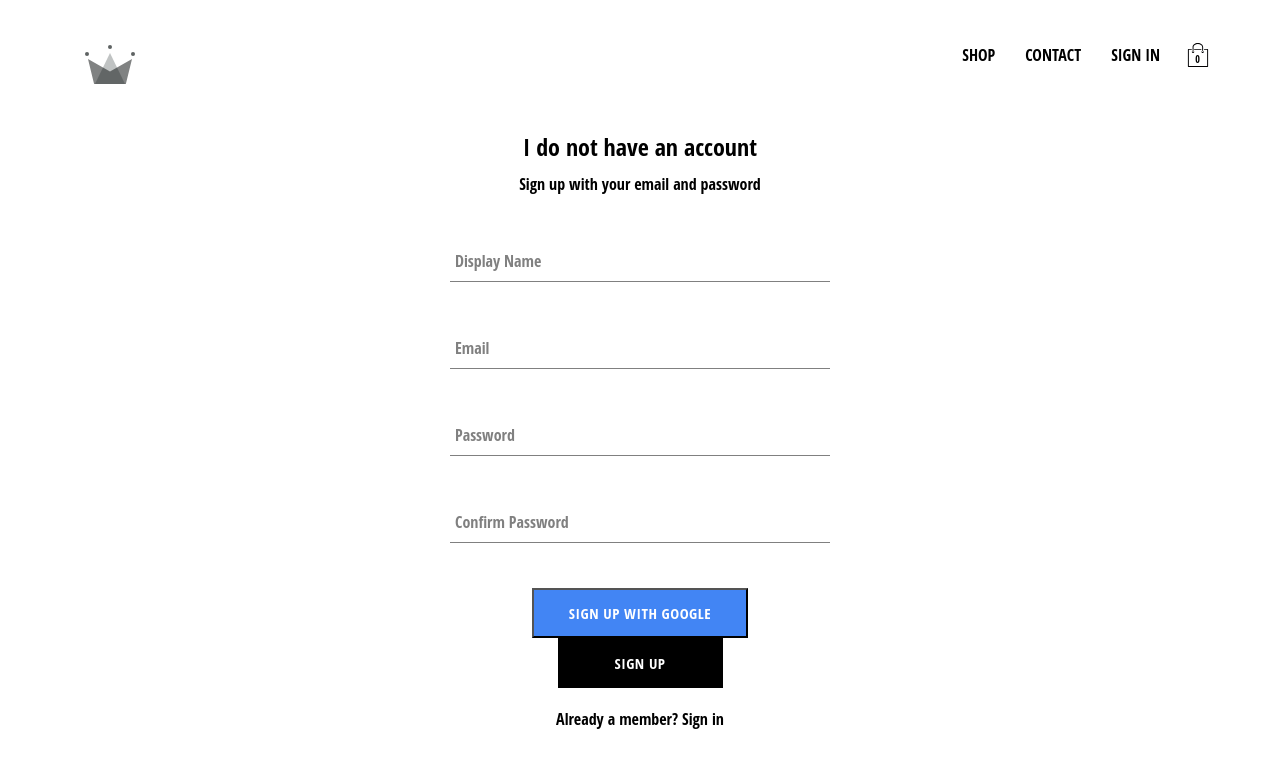
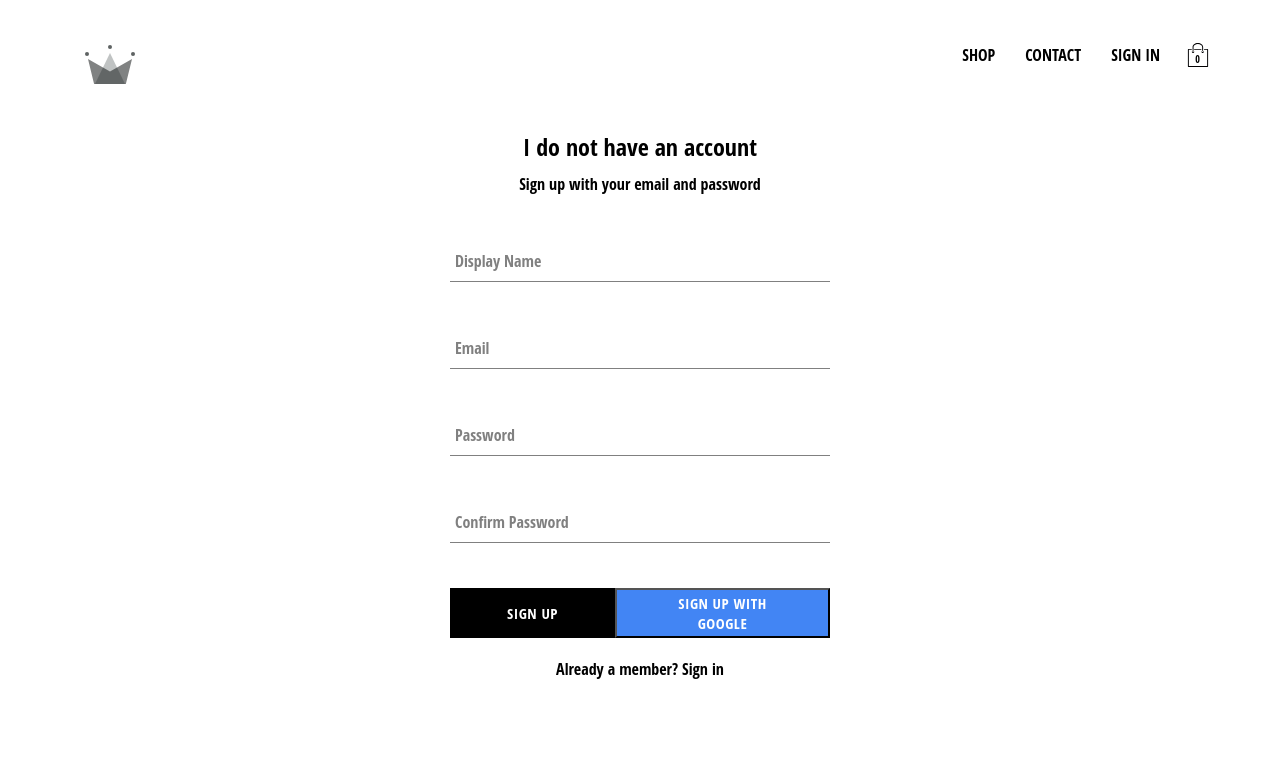
Before and after one commit to Ndife/online-clothing, a React (Create React App) app in the folder client/: page /signup in a window 1280 px wide. Shown: the top 768 px of the page. Built offline with nearby package versions, Linux system fonts and the light colour scheme; no server answers.

Commit message:
update sign up component

```diff
--- a/client/src/components/sign-up/sign-up.component.js
+++ b/client/src/components/sign-up/sign-up.component.js
@@ -4,7 +4,7 @@ import { connect } from "react-redux";
 import FormInput from "../form-input/form-input.component";
 import CustomButton from "../custom-button/custom-button.component";
 
-import { SignUpContainer, SignUpTitle, SignUpSection } from "./sign-up.styles";
+import { SignUpContainer, SignUpTitle, SignUpSection, ButtonsBarContainer } from "./sign-up.styles";
 import { signUpStart } from "../../redux/user/user.actions";
 import { Link } from "react-router-dom/cjs/react-router-dom.min";
 
@@ -77,6 +77,8 @@ const SignUp = ({ signUpStart, googleSignInStart }) => {
           handleChange={handleChange}
           required
         />
+        <ButtonsBarContainer>
+          <CustomButton type="submit">Sign Up</CustomButton>
           <CustomButton
             type="button"
             onClick={googleSignInStart}
@@ -84,7 +86,7 @@ const SignUp = ({ signUpStart, googleSignInStart }) => {
           >
             Sign up with Google{" "}
           </CustomButton>
-        <CustomButton type="submit">Sign Up</CustomButton>
+        </ButtonsBarContainer>
         <SignUpSection>
           <span>Already a member? <Link to="/signin">Sign in</Link></span>
         </SignUpSection>
--- a/client/src/components/sign-up/sign-up.styles.js
+++ b/client/src/components/sign-up/sign-up.styles.js
@@ -14,3 +14,8 @@ export const SignUpTitle = styled.h2`
 export const SignUpSection = styled.div`
   margin-top: 20px;
 `;
+
+export const ButtonsBarContainer = styled.div`
+  display: flex;
+  justify-content: space-between;
+`;
```
Lines whose indentation alone changed are shown as unchanged.
